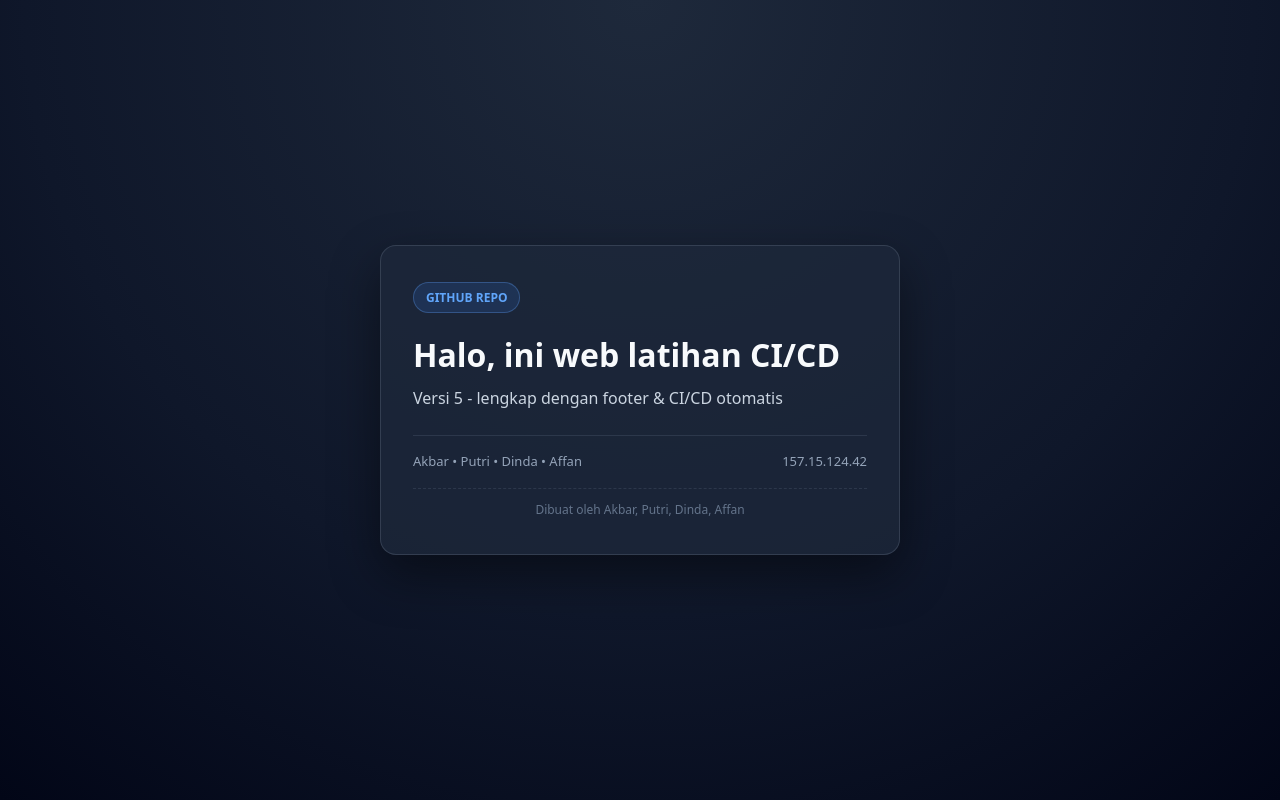
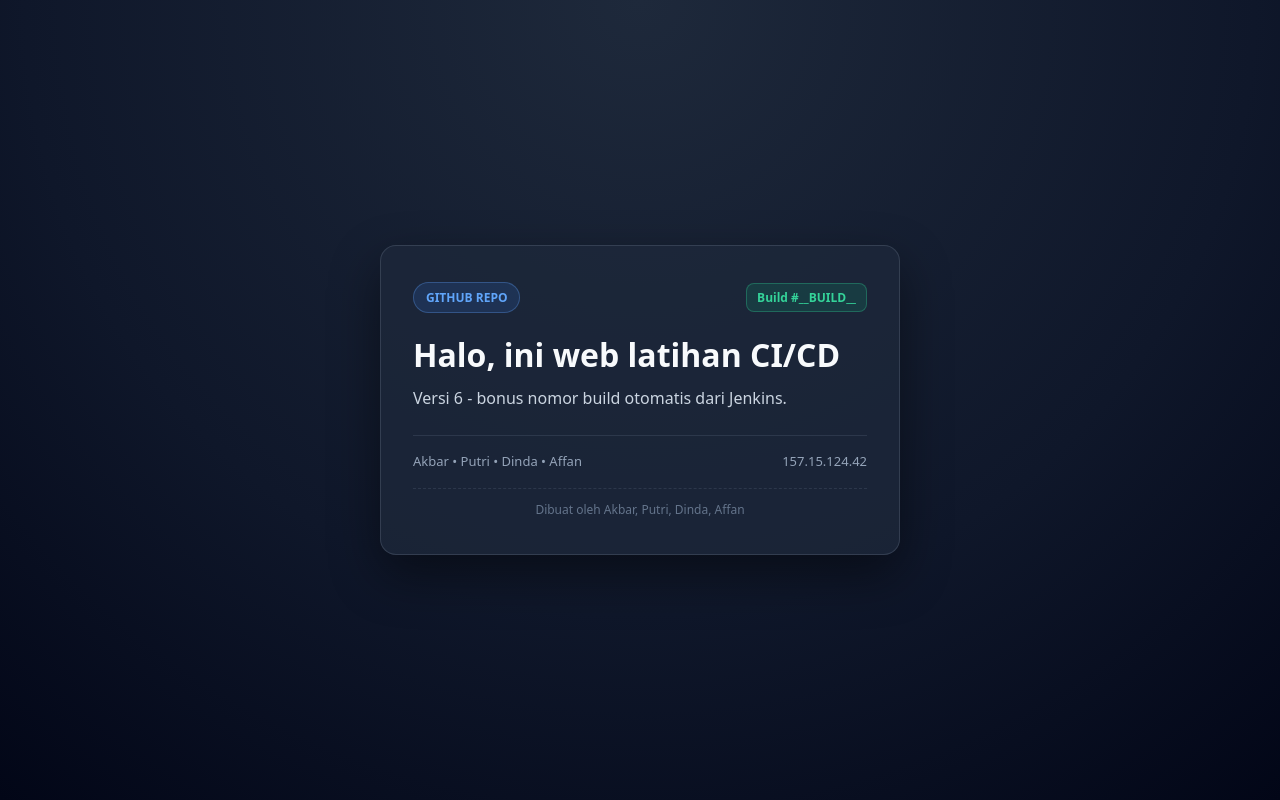
Before and after one commit to rizqiakbar-source/latihan-cicd, a plain HTML site: page public/index.html in a window 1280 px wide. Drawn offline with Linux system fonts and the light colour scheme.

Commit message:
Add top-row and build-pill styles to index.html

```diff
--- a/public/index.html
+++ b/public/index.html
@@ -24,6 +24,12 @@
       border: 1px solid rgba(148, 163, 184, 0.2);
       box-shadow: 0 20px 50px rgba(0, 0, 0, 0.45);
     }
+    .top-row {
+      display: flex;
+      justify-content: space-between;
+      align-items: center;
+      margin-bottom: 20px;
+    }
     .badge {
       display: inline-flex;
       align-items: center;
@@ -35,7 +41,15 @@
       background: rgba(59, 130, 246, 0.15);
       color: #60a5fa;
       border: 1px solid rgba(96, 165, 250, 0.3);
-      margin-bottom: 20px;
+    }
+    .build-pill {
+      padding: 5px 10px;
+      border-radius: 8px;
+      font-size: 12px;
+      font-weight: 600;
+      background: rgba(16, 185, 129, 0.15);
+      color: #34d399;
+      border: 1px solid rgba(52, 211, 153, 0.3);
     }
     h1 { font-size: 2rem; margin-bottom: 10px; }
     p { color: #cbd5e1; line-height: 1.6; margin-bottom: 24px; }
@@ -59,9 +73,12 @@
 </head>
 <body>
   <main class="card">
-    <div class="badge">GITHUB REPO</div>
+    <div class="top-row">
+      <div class="badge">GITHUB REPO</div>
+      <div class="build-pill">Build #__BUILD__</div>
+    </div>
     <h1>Halo, ini web latihan CI/CD</h1>
-    <p>Versi 5 - lengkap dengan footer & CI/CD otomatis</p>
+    <p>Versi 6 - bonus nomor build otomatis dari Jenkins.</p>
     <div class="meta">
       <span>Akbar • Putri • Dinda • Affan</span>
       <span>157.15.124.42</span>
```
